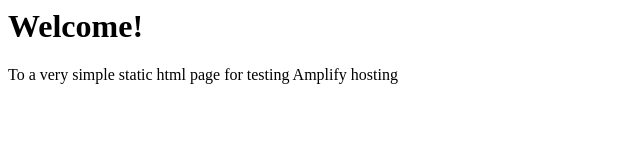
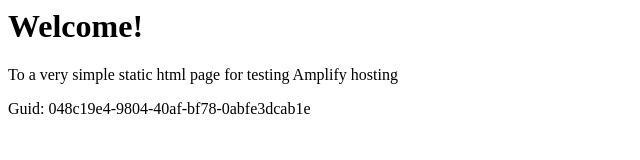
Before and after one commit to aws-aemilia-hkg/Github-PR-Commit-Integration-Test-DoNotTouch-v1-prod-ap-east-1, a website: page src/index.html in a window 1280 px wide. Shown: the whole page, without its empty margins (0-640 px from the left). Drawn offline with Linux system fonts and the light colour scheme.

Commit message:
commit from integ tests

```diff
--- a/src/index.html
+++ b/src/index.html
@@ -1,3 +1,5 @@
+
+
 <html lang="en">
 
 <head>
@@ -10,6 +12,6 @@
 <body>
     <h1>Welcome!</h1>
     <p>To a very simple static html page for testing Amplify hosting</p>
-</body>
+    <p>Guid: 048c19e4-9804-40af-bf78-0abfe3dcab1e</p></body>
 
 </html>
```
